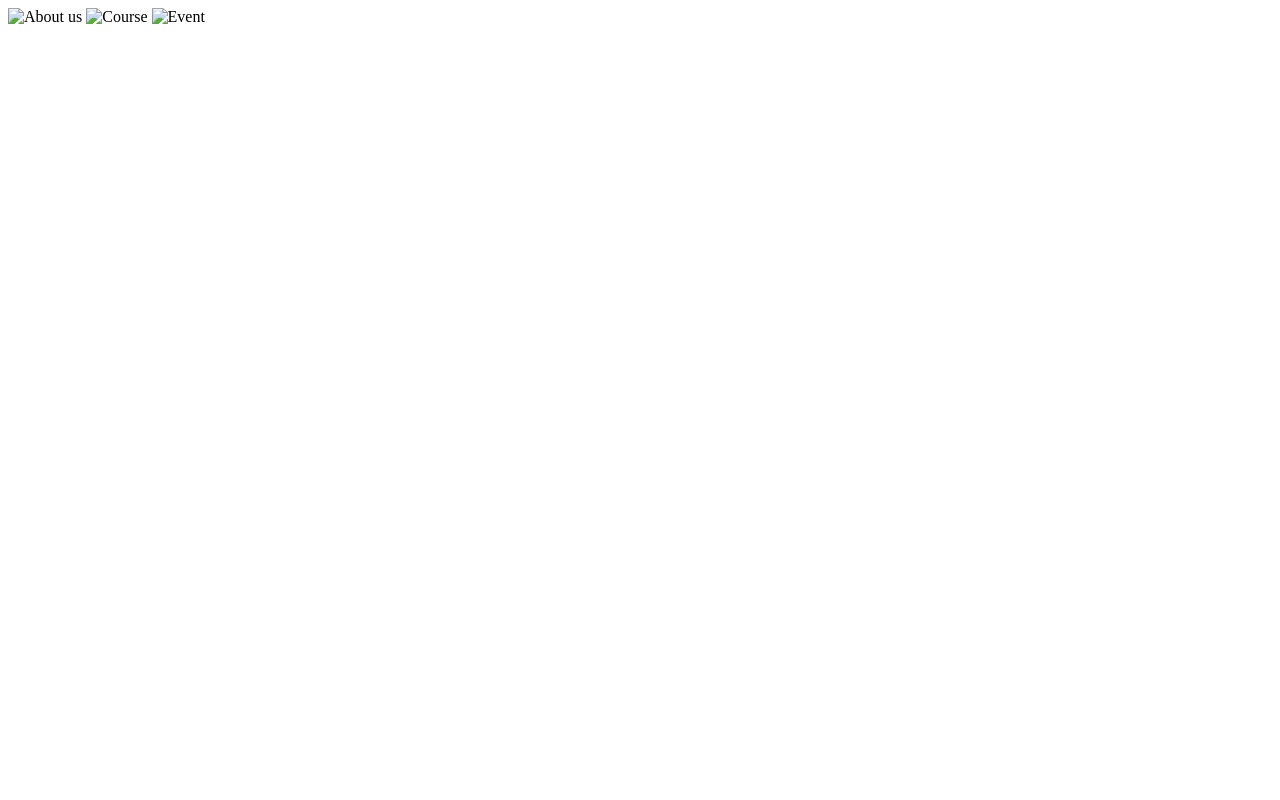
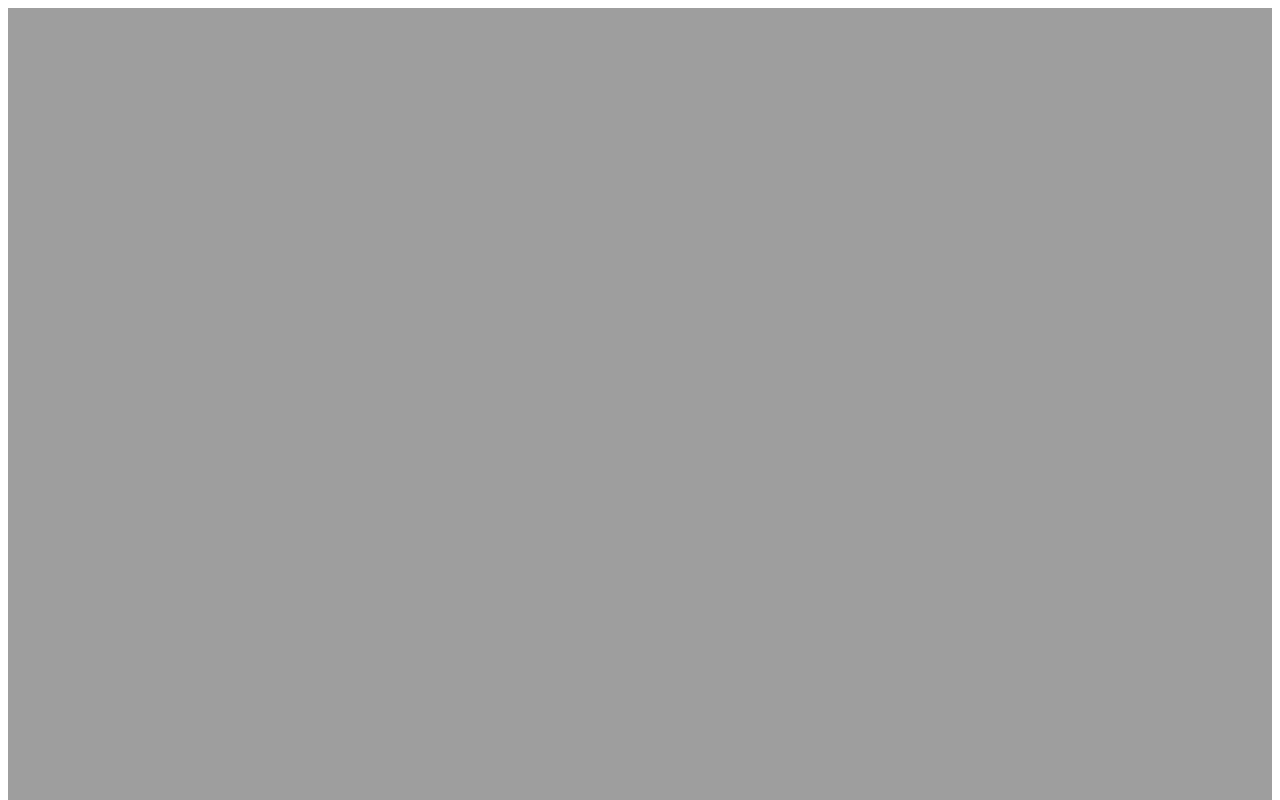
Before and after one commit to alina-don/lesson9, a plain HTML site: page index.html in a window 1280 px wide. Shown: the top 800 px of the page. Drawn offline with Linux system fonts and the light colour scheme; the site is published under a folder, as on GitHub Pages, so addresses that start at the root find nothing.

Commit message:
Update index.html

```diff
--- a/index.html
+++ b/index.html
@@ -8,8 +8,8 @@
 	<title>Урок 9</title>
 </head>
 <body>
-	<img src="/img/about-us.png" alt="About us">
-	<img src="/img/course.png" alt="Course">
-	<img src="/img/event.png" alt="Event">
+	<img src="img/about-us.png" alt="About us">
+	<img src="img/course.png" alt="Course">
+	<img src="img/event.png" alt="Event">
 </body>
 </html>
```
